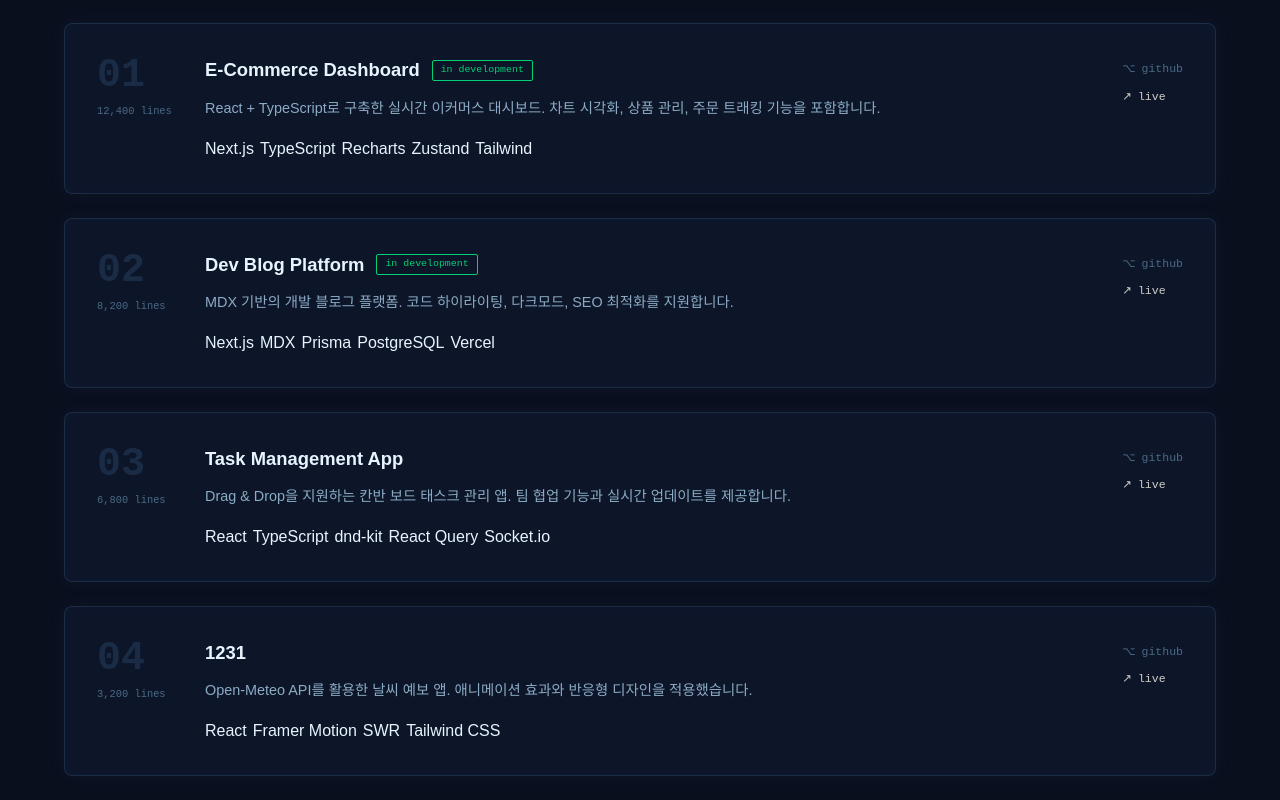
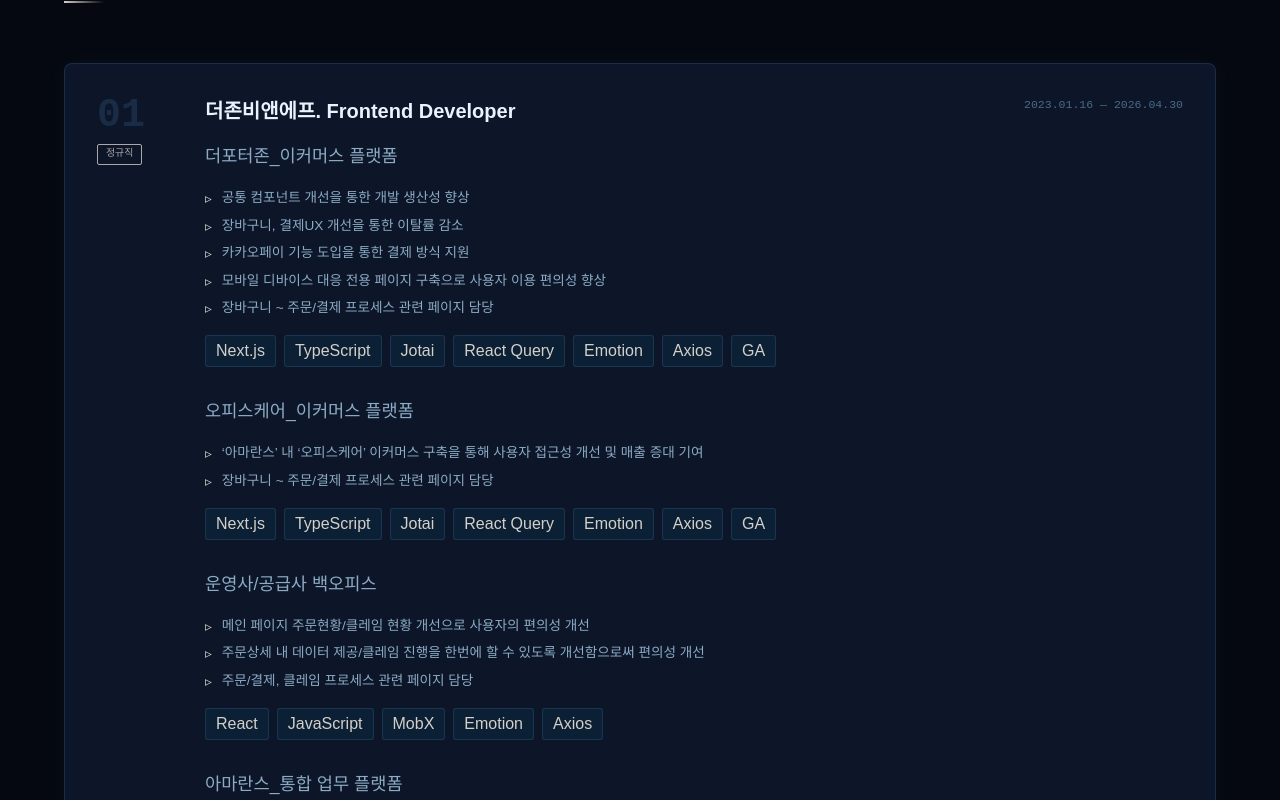
Before and after one commit to nicecath3/portfolio, a Next.js app: page /web in a window 1280 px wide. Shown: the part 1460-2260 px from the top of the page. Built offline with nearby package versions, Linux system fonts and the light colour scheme.

Commit message:
feat: 페이지 수정 1. 경력 영역 추가 2. 기술스택 내용 수정

```diff
--- a/app/web/components/aboutMe/index.tsx
+++ b/app/web/components/aboutMe/index.tsx
@@ -41,7 +41,7 @@
   }, [displayed, typing, roleIndex]);
 
   return (
-    <section className="about_me">
+    <section id="about" className="about_me">
       <div className="about_me_container">
         <div>
           <h1 className={'about_me_title'}>
--- a/app/web/components/contact/support.tsx
+++ b/app/web/components/contact/support.tsx
@@ -1,5 +1,9 @@
 export const ContactLeftInfo = [
   { label: 'email', value: 'nicecath3@gmail.com', icon: '✉' },
   { label: 'tel', value: '010-6298-2310', icon: '◉' },
-  { label: 'github', value: 'github.com/yourname', icon: '◈' },
+  {
+    label: 'github',
+    value: 'github.com/nicecath3',
+    icon: '◈',
+  },
 ];
--- /dev/null
+++ b/app/web/components/experience/experience.scss
@@ -0,0 +1,94 @@
+.experience-list {
+  display: flex;
+  flex-direction: column;
+  gap: 24px;
+}
+
+.experience-card {
+  background: var(--bg-card);
+  border-radius: 8px;
+  padding: 32px;
+  display: grid;
+  grid-template-columns: 80px 1fr;
+  gap: 28px;
+  align-items: start;
+  transition: transform 0.2s;
+  cursor: default;
+
+  &:hover {
+    transform: translateX(6px);
+  }
+
+  &__number {
+    font-family: var(--font-mono);
+    font-size: 2.5rem;
+    font-weight: 700;
+    color: rgba(99, 179, 237, 0.15);
+    line-height: 1;
+    display: block;
+  }
+
+  &__type {
+    font-family: var(--font-mono);
+    font-size: 0.62rem;
+    color: var(--accent-cyan);
+    border: 1px solid var(--accent-cyan);
+    padding: 2px 8px;
+    border-radius: 2px;
+    opacity: 0.8;
+    display: inline-block;
+    margin-top: 8px;
+  }
+
+  &__header {
+    display: flex;
+    align-items: flex-start;
+    justify-content: space-between;
+    margin-bottom: 12px;
+    gap: 16px;
+  }
+
+  &__company {
+    font-size: 1.25rem;
+    font-weight: 700;
+    color: var(--text-primary);
+    margin-bottom: 4px;
+  }
+
+  &__period {
+    font-family: var(--font-mono);
+    font-size: 0.72rem;
+    color: var(--text-muted);
+    white-space: nowrap;
+  }
+
+  &__desc {
+    color: var(--text-secondary);
+    font-size: 1.1rem;
+    line-height: 1.7;
+    margin-bottom: 16px;
+  }
+
+  &__tasks {
+    display: flex;
+    flex-direction: column;
+    gap: 6px;
+    list-style: none;
+    padding: 0;
+    margin: 0;
+  }
+
+  &__task {
+    display: flex;
+    align-items: flex-start;
+    gap: 10px;
+    font-size: 0.85rem;
+    color: var(--text-secondary);
+  }
+
+  &__task-bullet {
+    color: var(--accent-cyan);
+    flex-shrink: 0;
+    margin-top: 1px;
+  }
+}
--- /dev/null
+++ b/app/web/components/experience/experienceCard.tsx
@@ -0,0 +1,62 @@
+import {
+  experienceProject,
+  experienceType,
+} from '@/app/web/components/experience/support';
+
+interface propsType {
+  exp: experienceType;
+}
+
+export const ExperienceCard = (props: propsType) => {
+  const { exp } = props;
+
+  return (
+    <div className="experience-card border-glow">
+      <div>
+        <span className="experience-card__number">{exp.id}</span>
+        <span className="experience-card__type">{exp.type}</span>
+      </div>
+
+      <div>
+        <div className="experience-card__header">
+          <div>
+            <h3 className="experience-card__company">{exp.company}</h3>
+          </div>
+          <span className="experience-card__period">{exp.period}</span>
+        </div>
+
+        {experienceProject
+          .filter((f) => f.id === exp.id)
+          .map((project, pIdx, arr) => {
+            return (
+              <div
+                style={{
+                  marginBottom: pIdx === arr.length - 1 ? '0' : '30px',
+                }}
+                key={pIdx}
+              >
+                <p className="experience-card__desc">{project.name}</p>
+
+                <ul className="experience-card__tasks">
+                  {project.tasks.map((task) => (
+                    <li key={task} className="experience-card__task">
+                      <span className="experience-card__task-bullet">▹</span>
+                      {task}
+                    </li>
+                  ))}
+                </ul>
+
+                <div className="tech-tags" style={{ marginTop: '16px' }}>
+                  {project.stack.map((tech) => (
+                    <span key={tech} className="tech-badge">
+                      {tech}
+                    </span>
+                  ))}
+                </div>
+              </div>
+            );
+          })}
+      </div>
+    </div>
+  );
+};
--- /dev/null
+++ b/app/web/components/experience/index.tsx
@@ -0,0 +1,22 @@
+import { SectionHeader } from '../sectionHeader';
+import './experience.scss';
+import {
+  experiences,
+  experienceType,
+} from '@/app/web/components/experience/support';
+import { ExperienceCard } from '@/app/web/components/experience/experienceCard';
+
+export const Experience = () => {
+  return (
+    <section id="experience" style={{ padding: '120px 24px' }}>
+      <div className="section-container">
+        <SectionHeader title="경력" />
+        <div className="experience-list">
+          {experiences.map((exp: experienceType) => (
+            <ExperienceCard key={exp.id} exp={exp} />
+          ))}
+        </div>
+      </div>
+    </section>
+  );
+};
--- /dev/null
+++ b/app/web/components/experience/support.tsx
@@ -0,0 +1,78 @@
+export interface experienceType {
+  id: string;
+  company: string;
+  period: string;
+  type: string;
+}
+
+export interface experienceProjectType {
+  id: string;
+  name: string;
+  tasks: string[];
+  stack: string[];
+}
+
+export const experiences: experienceType[] = [
+  {
+    id: '01',
+    company: '더존비앤에프. Frontend Developer',
+    period: '2023.01.16 — 2026.04.30',
+    type: '정규직',
+  },
+];
+
+export const experienceProject: experienceProjectType[] = [
+  {
+    id: '01',
+    name: '더포터존_이커머스 플랫폼',
+    tasks: [
+      '공통 컴포넌트 개선을 통한 개발 생산성 향상',
+      '장바구니, 결제UX 개선을 통한 이탈률 감소',
+      '카카오페이 기능 도입을 통한 결제 방식 지원',
+      '모바일 디바이스 대응 전용 페이지 구축으로 사용자 이용 편의성 향상',
+      '장바구니 ~ 주문/결제 프로세스 관련 페이지 담당',
+    ],
+    stack: [
+      'Next.js',
+      'TypeScript',
+      'Jotai',
+      'React Query',
+      'Emotion',
+      'Axios',
+      'GA',
+    ],
+  },
+  {
+    id: '01',
+    name: '오피스케어_이커머스 플랫폼',
+    tasks: [
+      '‘아마란스’ 내 ‘오피스케어’ 이커머스 구축을 통해 사용자 접근성 개선 및 매출 증대 기여',
+      '장바구니 ~ 주문/결제 프로세스 관련 페이지 담당',
+    ],
+    stack: [
+      'Next.js',
+      'TypeScript',
+      'Jotai',
+      'React Query',
+      'Emotion',
+      'Axios',
+      'GA',
+    ],
+  },
+  {
+    id: '01',
+    name: '운영사/공급사 백오피스',
+    tasks: [
+      '메인 페이지 주문현황/클레임 현황 개선으로 사용자의 편의성 개선',
+      '주문상세 내 데이터 제공/클레임 진행을 한번에 할 수 있도록 개선함으로써 편의성 개선 ',
+      '주문/결제, 클레임 프로세스 관련 페이지 담당',
+    ],
+    stack: ['React', 'JavaScript', 'MobX', 'Emotion', 'Axios'],
+  },
+  {
+    id: '01',
+    name: '아마란스_통합 업무 플랫폼',
+    tasks: ['포털 메인 페이지 포틀릿 설정/포틀릿 서비스 제공'],
+    stack: ['React', 'JavaScript', 'Redux', 'Axios'],
+  },
+];
--- a/app/web/components/propject/project_card.tsx
+++ b/app/web/components/propject/project_card.tsx
@@ -34,6 +34,7 @@
       </div>
 
       <div className={'project_links'}>
+        {!!project.github && (
           <a
             href={project.github}
             target="_blank"
@@ -42,7 +43,9 @@
           >
             <span>⌥</span> github
           </a>
+        )}
 
+        {!!project.live && (
           <a
             href={project.live}
             target="_blank"
@@ -51,6 +54,7 @@
           >
             <span>↗</span> live
           </a>
+        )}
       </div>
     </div>
   );
--- a/app/web/components/propject/support.tsx
+++ b/app/web/components/propject/support.tsx
@@ -12,46 +12,23 @@
 export const projects: projectType[] = [
   {
     id: '01',
-    title: 'E-Commerce Dashboard',
-    description:
-      'React + TypeScript로 구축한 실시간 이커머스 대시보드. 차트 시각화, 상품 관리, 주문 트래킹 기능을 포함합니다.',
-    stack: ['Next.js', 'TypeScript', 'Recharts', 'Zustand', 'Tailwind'],
-    github: 'https://github.com',
-    live: 'https://example.com',
+    title: '개발 중 입니다..',
+    description: '',
+    stack: ['Next.js', 'Tailwind CSS', 'SCSS', 'Fetch API', 'ReSend', 'GitHub'],
+    github: 'https://github.com/nicecath3/portfolio',
+    live: '',
     inDevelopment: true,
-    lines: '12,400',
+    lines: '0',
   },
-  {
-    id: '02',
-    title: 'Dev Blog Platform',
-    description:
-      'MDX 기반의 개발 블로그 플랫폼. 코드 하이라이팅, 다크모드, SEO 최적화를 지원합니다.',
-    stack: ['Next.js', 'MDX', 'Prisma', 'PostgreSQL', 'Vercel'],
-    github: 'https://github.com',
-    live: 'https://example.com',
-    inDevelopment: true,
-    lines: '8,200',
-  },
-  {
-    id: '03',
-    title: 'Task Management App',
-    description:
-      'Drag & Drop을 지원하는 칸반 보드 태스크 관리 앱. 팀 협업 기능과 실시간 업데이트를 제공합니다.',
-    stack: ['React', 'TypeScript', 'dnd-kit', 'React Query', 'Socket.io'],
-    github: 'https://github.com',
-    live: 'https://example.com',
-    inDevelopment: false,
-    lines: '6,800',
-  },
-  {
-    id: '04',
-    title: '1231',
-    description:
-      'Open-Meteo API를 활용한 날씨 예보 앱. 애니메이션 효과와 반응형 디자인을 적용했습니다.',
-    stack: ['React', 'Framer Motion', 'SWR', 'Tailwind CSS'],
-    github: 'https://github.com',
-    live: 'https://example.com',
-    inDevelopment: false,
-    lines: '3,200',
-  },
+  // {
+  //   id: '02',
+  //   title: 'Dev Blog Platform',
+  //   description:
+  //     'MDX 기반의 개발 블로그 플랫폼. 코드 하이라이팅, 다크모드, SEO 최적화를 지원합니다.',
+  //   stack: ['Next.js', 'MDX', 'Prisma', 'PostgreSQL', 'Vercel'],
+  //   github: 'https://github.com',
+  //   live: 'https://example.com',
+  //   inDevelopment: true,
+  //   lines: '8,200',
+  // },
 ];
--- a/app/web/components/skills/support.tsx
+++ b/app/web/components/skills/support.tsx
@@ -4,9 +4,15 @@
   'JavaScript',
   'TypeScript',
   'HTML5',
-  'CSS3',
-  'SCSS',
-  'Git',
+  'CSS3 / SCSS',
+  'Emotion',
+  'Jotai',
+  'Mobx',
+  'Redux',
+  'React Query',
+  'Axios',
+  'github / gitLab',
   'WIKI',
   'JIRA',
+  'GA',
 ];
--- a/app/web/layout/navbar/support.tsx
+++ b/app/web/layout/navbar/support.tsx
@@ -1,6 +1,7 @@
 export const navItems = [
-    { label: "about", href: "#about" },
-    { label: "skills", href: "#skills" },
-    { label: "projects", href: "#projects" },
-    { label: "contact", href: "#contact" },
+  { label: '소개', href: '#about' },
+  { label: '기술스택', href: '#skills' },
+  { label: '경력', href: '#experience' },
+  { label: '개인프로젝트', href: '#projects' },
+  { label: 'contact', href: '#contact' },
 ];
--- a/app/web/page.tsx
+++ b/app/web/page.tsx
@@ -6,6 +6,7 @@
 import { AboutMe } from '@/app/web/components/aboutMe';
 import { Skills } from '@/app/web/components/skills';
 import { Contact } from '@/app/web/components/contact';
+import { Experience } from '@/app/web/components/experience';
 
 export default function Home() {
   return (
@@ -13,6 +14,7 @@
       <NavBar />
       <AboutMe />
       <Skills />
+      <Experience />
       <Projects />
       <Contact />
       <Footer />
```
Lines whose indentation alone changed are shown as unchanged.
